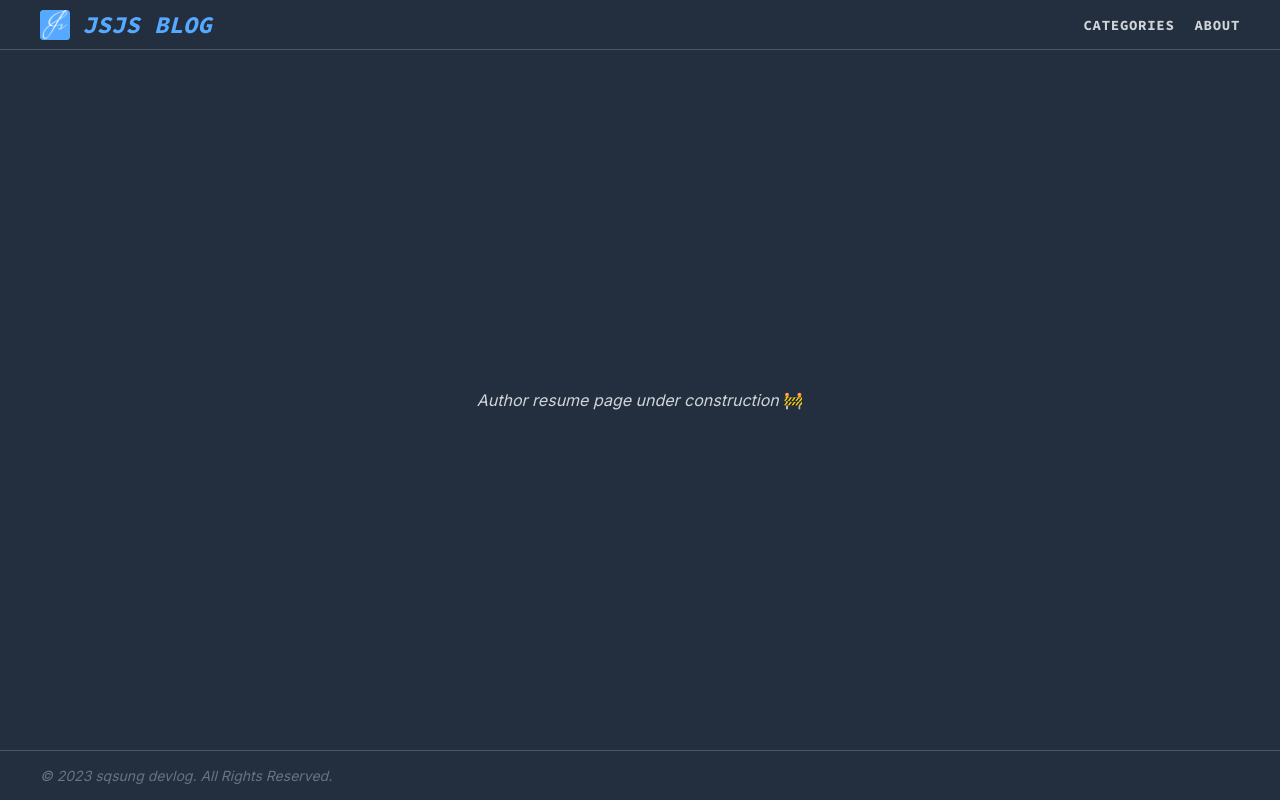
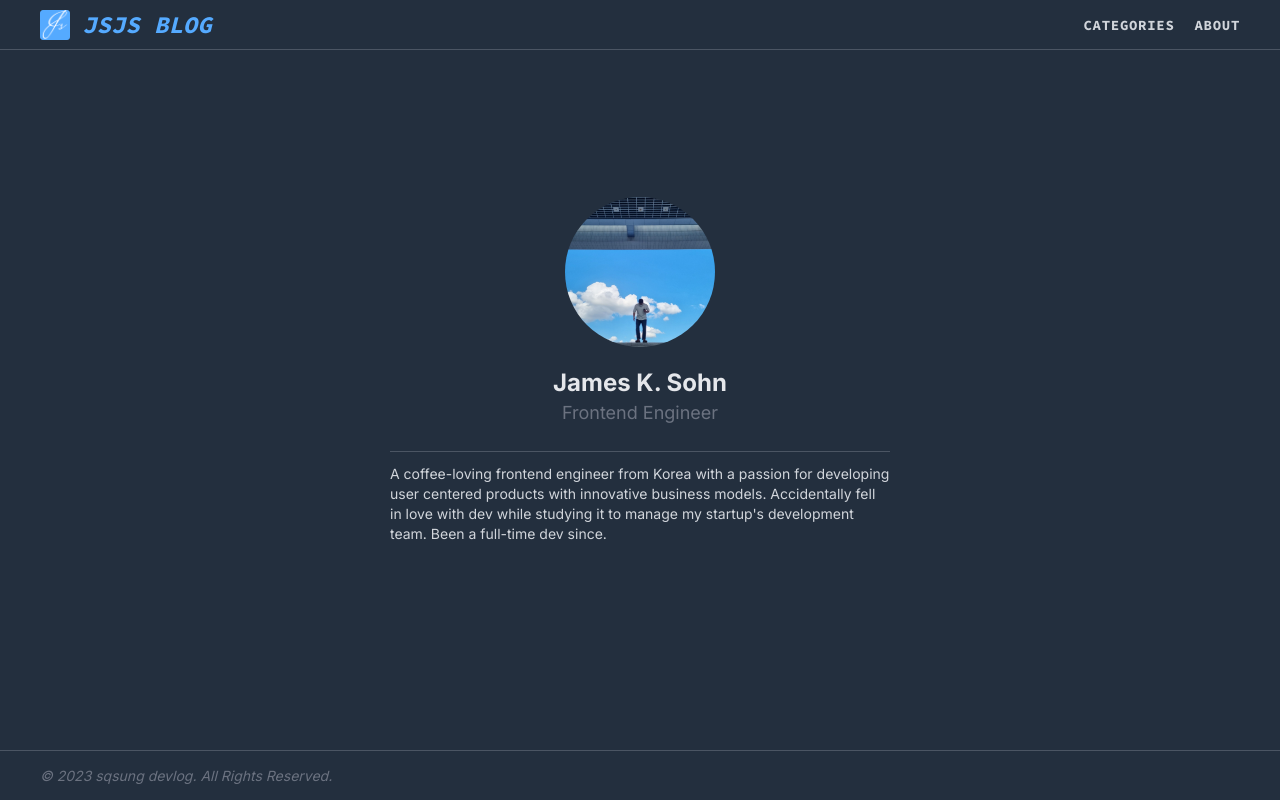
Before and after one commit to sqsung/blog, a Next.js app: page /resume in a window 1280 px wide. Built offline with nearby package versions, Linux system fonts and the light colour scheme.

Commit message:
Fix: move author profile to about page

```diff
--- a/src/app/resume/page.tsx
+++ b/src/app/resume/page.tsx
@@ -1,15 +1,11 @@
-import { MainContents, BackButton } from "@/components/common";
+import { MainContents, AuthorProfile, ContactLinks } from "@/components/common";
 
 export default function ResumePage() {
   return (
     <MainContents>
-      <div className="flex w-full items-center justify-center">
-        <p>
-          <span className="italic text-gray-300">
-            Author resume page under construction
-          </span>{" "}
-          🚧
-        </p>
+      <div className="flex w-full flex-col items-center justify-center gap-10">
+        <AuthorProfile />
+        <ContactLinks color="text-gray-400" />
       </div>
     </MainContents>
   );
--- a/src/components/common/AuthorProfile.tsx
+++ b/src/components/common/AuthorProfile.tsx
@@ -1,5 +1,4 @@
 import Image from "next/image";
-import { ContactLinks } from ".";
 import Divider from "./Divider";
 
 export default async function AuthorProfile() {
@@ -20,7 +19,6 @@ export default async function AuthorProfile() {
           <p className="subtle-text mr-auto flex items-center overflow-ellipsis whitespace-nowrap text-sm sm:mb-3 sm:mr-0 sm:text-lg">
             Frontend Engineer
           </p>
-          <ContactLinks color="text-gray-400" />
         </div>
         <Divider />
         <p className="regular-text sm:text-md text-sm">
```
